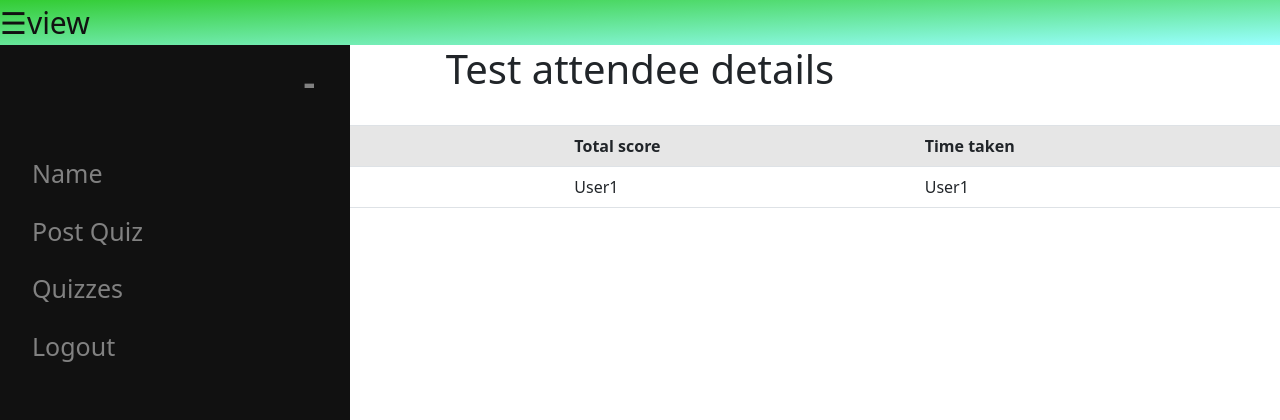
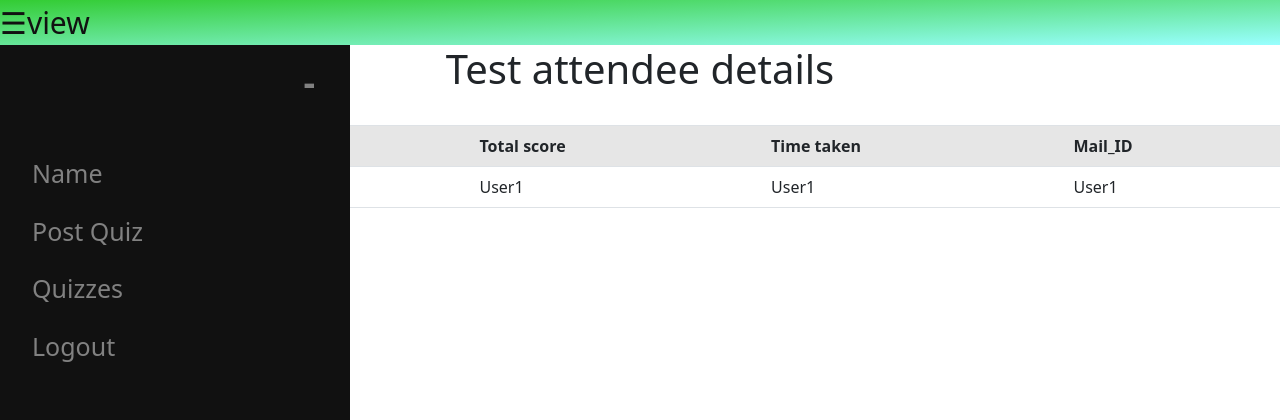
Before and after one commit to Bidisha28/TallyCode-QuizCreationPlatform, a Flask app: template template/test_Taker_data.html in a window 1280 px wide. Shown: the top 420 px of the page. Run offline with Flask 2, Linux system fonts and the light colour scheme; the template is opened without the code that fills it, so the values that code supplies are empty; parts of the project's set-up code (start-up, migrations or seed data) failed here and were passed over; some libraries are stand-ins or nearby versions.

Commit message:
Test-taker _mailid column added

```diff
--- a/template/test_Taker_data.html
+++ b/template/test_Taker_data.html
@@ -48,7 +48,8 @@
                 <th>Quiz Index</th>
                 <th>Total score</th>
                 <th>Time taken</th>
-                <tr><td>User1</td><td>User1</td><td>User1</td><td>User1</td></tr>
+                <th>Mail_ID</th>
+                <tr><td>User1</td><td>User1</td><td>User1</td><td>User1</td><td>User1</td></tr>
             </table>
 
         </div>
```
